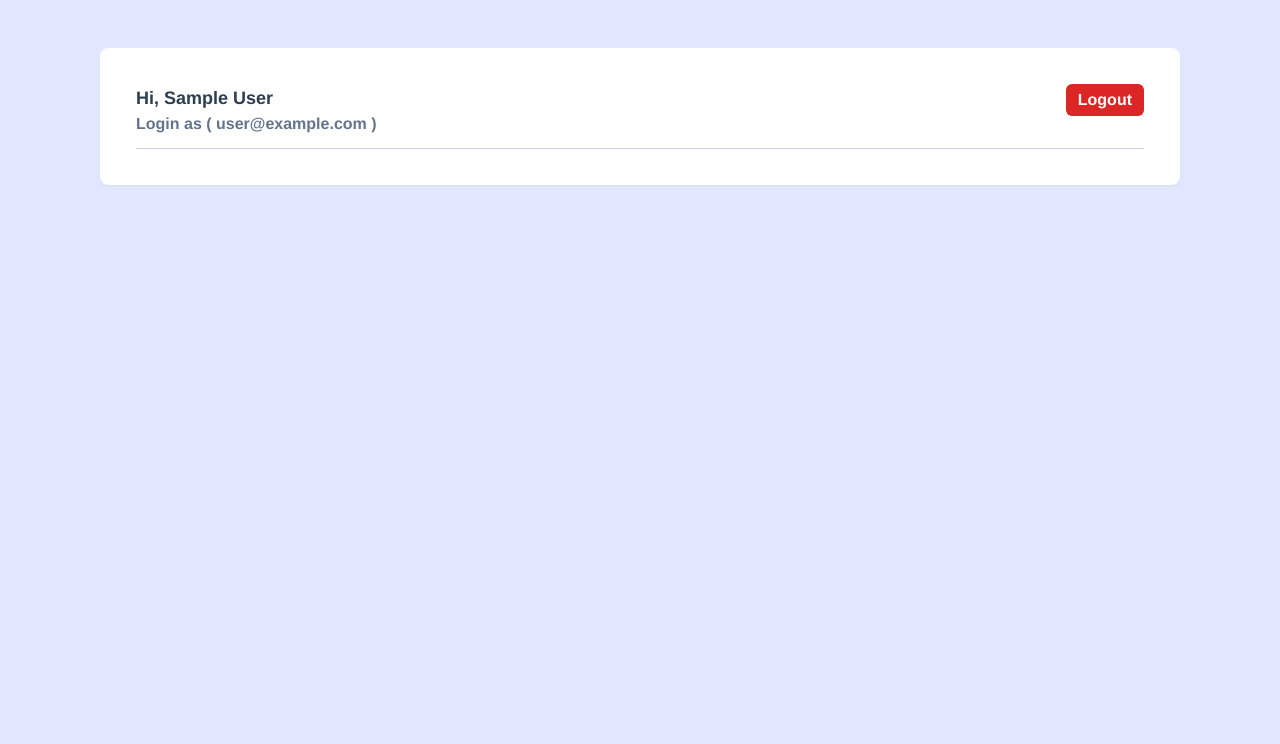
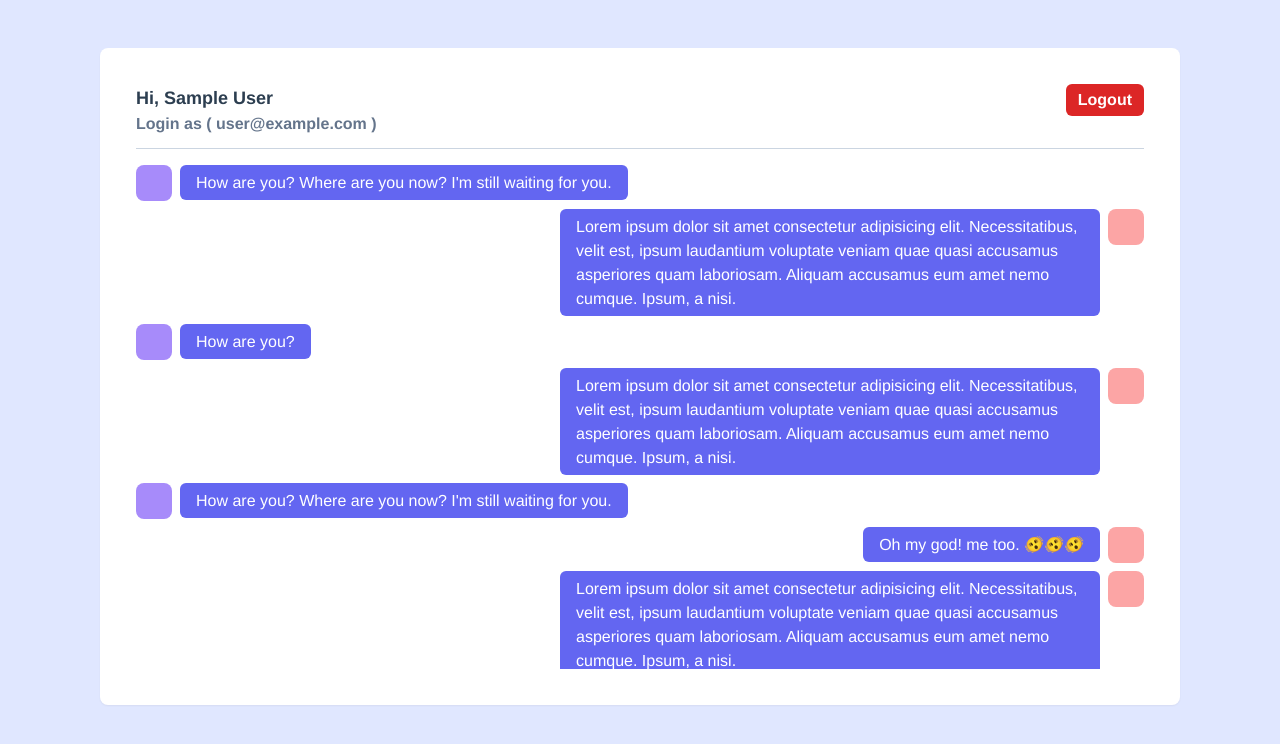
Before and after one commit to paingthuhtwe/live-chat, a Vue app: page /chatroom in a window 1280 px wide. Shown: the top 744 px of the page. Built offline with nearby package versions, Linux system fonts and the light colour scheme; no server answers; sample sign-in values are in the browser's storage.

Commit message:
fix codes for route push

```diff
--- a/src/components/ChatWindow.vue
+++ b/src/components/ChatWindow.vue
@@ -1,7 +1,98 @@
 <template>
-  <nav>
-    <div class="flex justify-between border-b border-slate-300"></div>
-  </nav>
+  <div class="w-[100%] h-[65vh] overflow-y-auto scrollbar-hide">
+    <div class="mt-4 flex">
+      <div class="w-9 h-9 rounded-lg bg-violet-400 mr-2"></div>
+      <div class="w-72 md:w-96 lg:w-[540px]">
+        <p
+          class="inline-block px-4 py-[5.5px] bg-indigo-500 text-white font-medium rounded-md"
+        >
+          How are you? Where are you now? I'm still waiting for you.
+        </p>
+      </div>
+    </div>
+    <div class="mt-2 flex justify-end">
+      <div class="w-72 md:w-96 lg:w-[540px] mr-2">
+        <p
+          class="inline-block px-4 py-[5.5px] bg-indigo-500 text-white font-medium rounded-md float-right"
+        >
+          Lorem ipsum dolor sit amet consectetur adipisicing elit.
+          Necessitatibus, velit est, ipsum laudantium voluptate veniam quae
+          quasi accusamus asperiores quam laboriosam. Aliquam accusamus eum amet
+          nemo cumque. Ipsum, a nisi.
+        </p>
+      </div>
+      <div class="w-9 h-9 rounded-lg bg-red-300"></div>
+    </div>
+    <div class="mt-2 flex">
+      <div class="w-9 h-9 rounded-lg bg-violet-400 mr-2"></div>
+      <div class="w-72 md:w-96 lg:w-[540px]">
+        <p
+          class="inline-block px-4 py-[5.5px] bg-indigo-500 text-white font-medium rounded-md"
+        >
+          How are you?
+        </p>
+      </div>
+    </div>
+    <div class="mt-2 flex justify-end">
+      <div class="w-72 md:w-96 lg:w-[540px] mr-2">
+        <p
+          class="inline-block px-4 py-[5.5px] bg-indigo-500 text-white font-medium rounded-md float-right"
+        >
+          Lorem ipsum dolor sit amet consectetur adipisicing elit.
+          Necessitatibus, velit est, ipsum laudantium voluptate veniam quae
+          quasi accusamus asperiores quam laboriosam. Aliquam accusamus eum amet
+          nemo cumque. Ipsum, a nisi.
+        </p>
+      </div>
+      <div class="w-9 h-9 rounded-lg bg-red-300"></div>
+    </div>
+    <div class="mt-2 flex">
+      <div class="w-9 h-9 rounded-lg bg-violet-400 mr-2"></div>
+      <div class="w-72 md:w-96 lg:w-[540px]">
+        <p
+          class="inline-block px-4 py-[5.5px] bg-indigo-500 text-white font-medium rounded-md"
+        >
+          How are you? Where are you now? I'm still waiting for you.
+        </p>
+      </div>
+    </div>
+    <div class="mt-2 flex justify-end">
+      <div class="w-72 md:w-96 lg:w-[540px] mr-2">
+        <p
+          class="inline-block px-4 py-[5.5px] bg-indigo-500 text-white font-medium rounded-md float-right"
+        >
+          Oh my god! me too. 🫨🫨🫨
+        </p>
+      </div>
+      <div class="w-9 h-9 rounded-lg bg-red-300"></div>
+    </div>
+    <div class="mt-2 flex justify-end">
+      <div class="w-72 md:w-96 lg:w-[540px] mr-2">
+        <p
+          class="inline-block px-4 py-[5.5px] bg-indigo-500 text-white font-medium rounded-md"
+        >
+          Lorem ipsum dolor sit amet consectetur adipisicing elit.
+          Necessitatibus, velit est, ipsum laudantium voluptate veniam quae
+          quasi accusamus asperiores quam laboriosam. Aliquam accusamus eum amet
+          nemo cumque. Ipsum, a nisi.
+        </p>
+      </div>
+      <div class="w-9 h-9 rounded-lg bg-red-300"></div>
+    </div>
+    <div class="mt-2 flex">
+      <div class="w-9 h-9 rounded-lg bg-violet-400 mr-2"></div>
+      <div class="w-72 md:w-96 lg:w-[540px]">
+        <p
+          class="inline-block px-4 py-[5.5px] bg-indigo-500 text-white font-medium rounded-md"
+        >
+          Lorem ipsum dolor sit amet consectetur adipisicing elit. Ea nobis
+          minus quod magnam aliquam. Perspiciatis ab at neque officiis,
+          aspernatur magni consectetur distinctio quaerat saepe deleniti
+          doloremque enim eligendi animi.
+        </p>
+      </div>
+    </div>
+  </div>
 </template>
 
 <script>
--- a/src/composables/useLogout.js
+++ b/src/composables/useLogout.js
@@ -8,7 +8,7 @@ let useLogout = () => {
     let logout = async () => {
         try {
             await auth.signOut();
-            router.push({name: 'WelcomePage'});
+            // router.push({name: 'WelcomePage'});
         } catch (err) {
             error.value = err.message;
         }
--- a/src/main.js
+++ b/src/main.js
@@ -2,5 +2,12 @@ import { createApp } from 'vue'
 import App from './App.vue'
 import router from './router'
 import './assets/tailwind.css'
+import { auth } from './firebase/config'
 
-createApp(App).use(router).mount('#app')
+let app;
+
+auth.onAuthStateChanged(_=>{
+    if(!app) {
+        app = createApp(App).use(router).mount('#app')
+    }
+})
--- a/src/router/index.js
+++ b/src/router/index.js
@@ -1,6 +1,7 @@
-import { createRouter, createWebHistory } from 'vue-router'
+import { createRouter, createWebHistory, useRouter } from 'vue-router'
 import WelcomePage from '../views/WelcomePage'
 import ChatRoom from '../views/ChatRoom'
+import { auth } from '../firebase/config'
 
 const routes = [
   {
@@ -11,7 +12,14 @@ const routes = [
   {
     path:'/chatroom',
     name: 'ChatRoom',
-    component: ChatRoom
+    component: ChatRoom,
+    beforeEnter(to, from ,next){
+      if(auth.currentUser) {
+        next();
+      } else {
+        next({name: 'WelcomePage'});
+      }
+    }
   }
 ]
 
--- a/src/views/ChatRoom.vue
+++ b/src/views/ChatRoom.vue
@@ -3,13 +3,30 @@
     class="w-full md:w-[720px] lg:w-[1080px] mx-auto bg-white md:mt-12 md:rounded-lg shadow-sm p-6 md:p-9"
   >
     <NavBar></NavBar>
+    <ChatWindow></ChatWindow>
   </div>
 </template>
 
 <script>
+import { watch } from "vue";
+import ChatWindow from "../components/ChatWindow";
 import NavBar from "../components/NavBar";
+import { useRouter } from "vue-router";
+import getUser from "../composables/getUser";
 export default {
-  components: { NavBar },
+  components: {
+    ChatWindow,
+    NavBar,
+  },
+  setup() {
+    let { user } = getUser();
+    let router = useRouter();
+    watch(user, () => {
+      if (!user.value) {
+        router.push("/");
+      }
+    });
+  },
 };
 </script>
 
--- a/src/views/WelcomePage.vue
+++ b/src/views/WelcomePage.vue
@@ -22,6 +22,7 @@ import SignupForm from "../components/SignupForm";
 import LoginForm from "../components/LoginForm";
 import { ref } from "vue";
 import { useRouter } from "vue-router";
+import { auth } from "../firebase/config";
 export default {
   components: {
     SignupForm,
@@ -30,6 +31,10 @@ export default {
   setup() {
     let show = ref(true);
     let router = useRouter();
+
+    if (auth.currentUser) {
+      router.push({ name: "ChatRoom" });
+    }
 
     let enterChatroom = () => {
       router.push({ name: "ChatRoom" });
```
